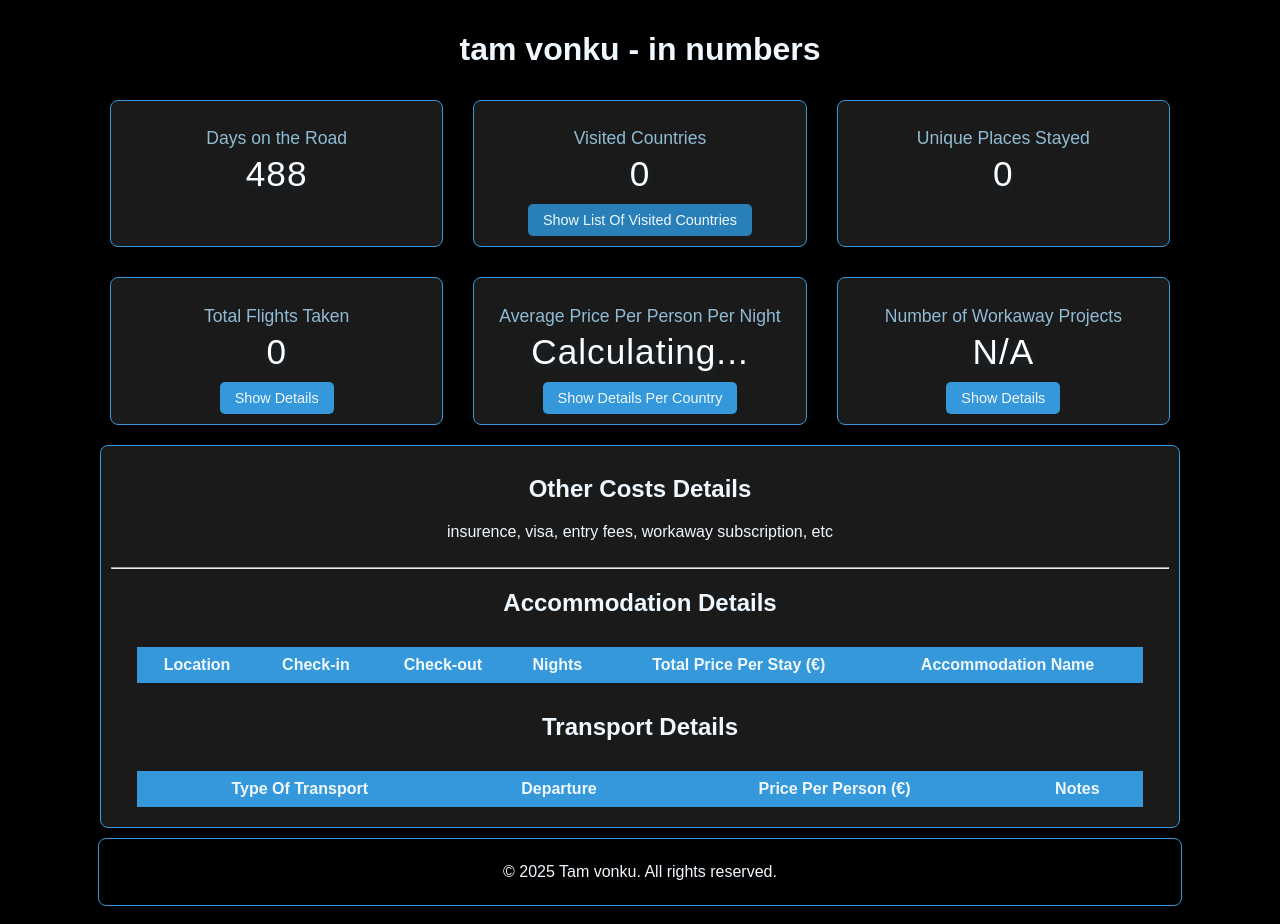
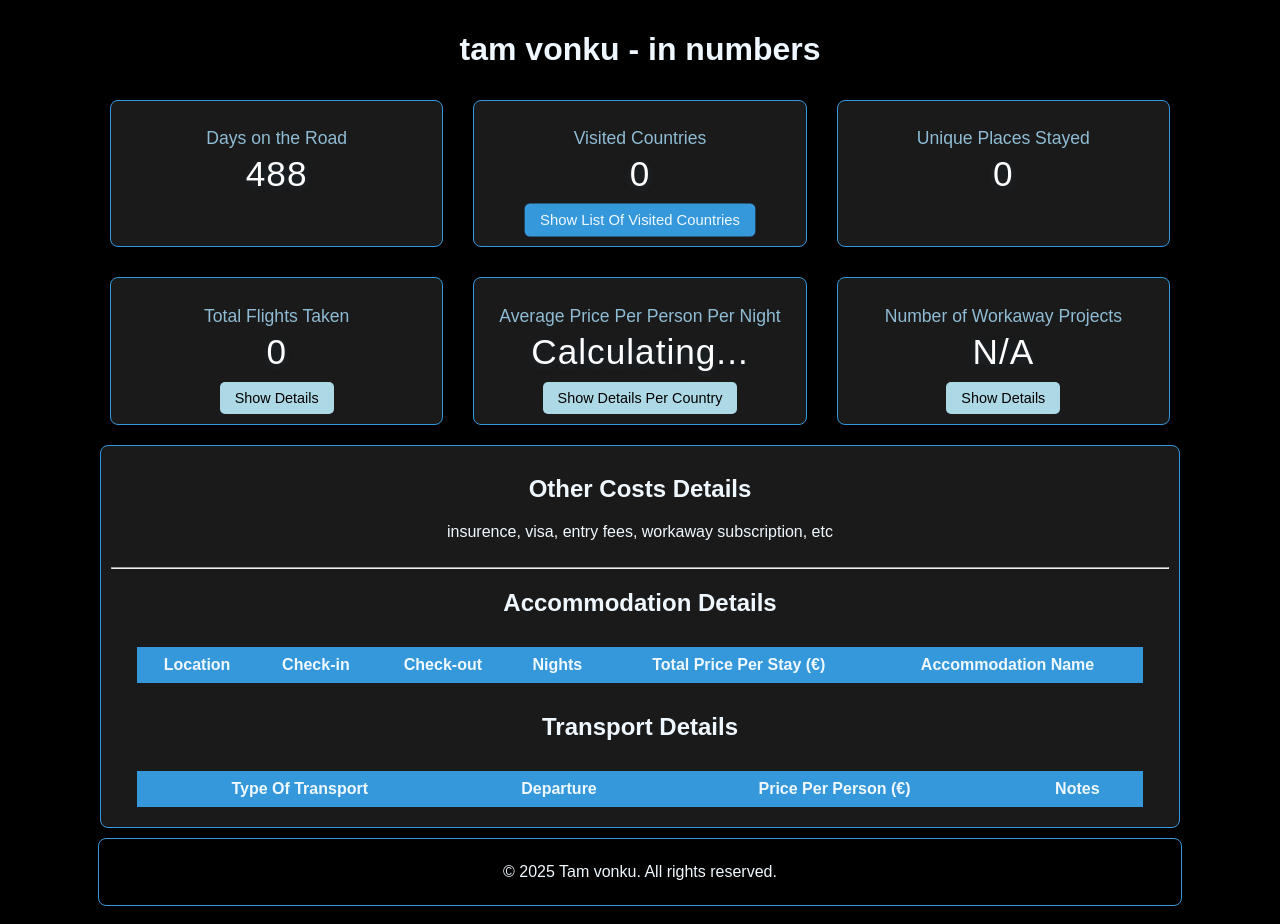
Before and after one commit to shuflovic/tam_vonku, a plain HTML site: page index.html in a window 1280 px wide. In both pictures the pointer is over the button "Show List Of Visited Countries". Drawn offline with nearby package versions, Linux system fonts and the light colour scheme; no server answers.

Commit message:
Update style.css

```diff
--- a/style.css
+++ b/style.css
@@ -82,7 +82,7 @@ th {
 /* Disable hover on mobile, enable on desktop */
 @media (hover: hover) {
   .stat-card:hover {
-    background-color: rgba(255, 255, 255, 0.1);
+    background-color: rgba(255, 255, 255, 0.05);
     transform: scale(1.03);
     cursor: pointer;
   }
@@ -99,8 +99,8 @@ th {
 
 /* Style for the new detail button */
 .detail-button {
-  background-color: #3498db;
-  color: aliceblue;
+      background-color: lightblue;
+    color: black;
   border: none;
   border-radius: 5px;
   padding: 8px 15px;
@@ -111,7 +111,9 @@ th {
 }
 
 .detail-button:hover {
-  background-color: #2980b9; /* Darker blue on hover */
+  background-color: #3498db;
+  color: aliceblue;
+    transform: scale(1.03);
 }
 
 /* Mobile adjustments */
```
